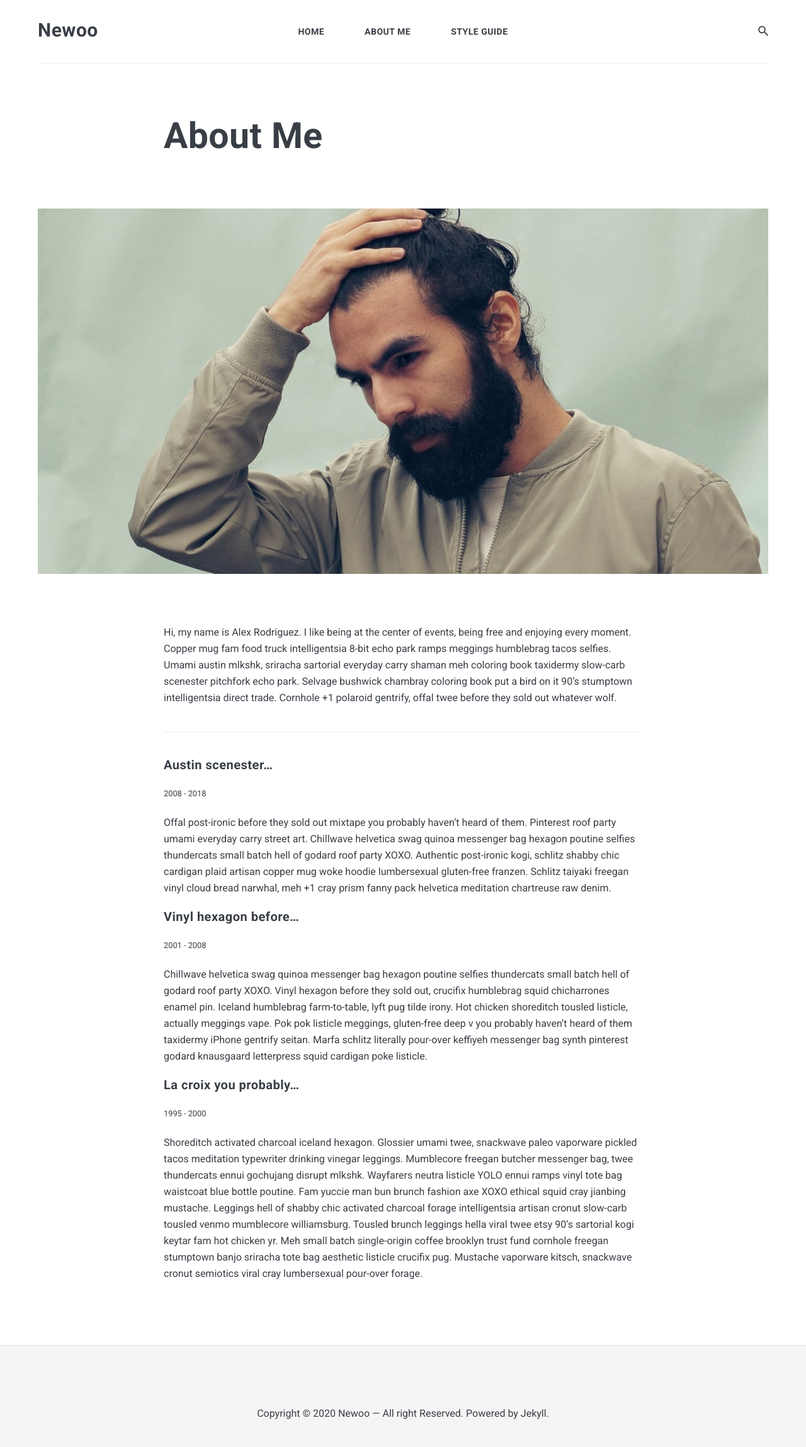
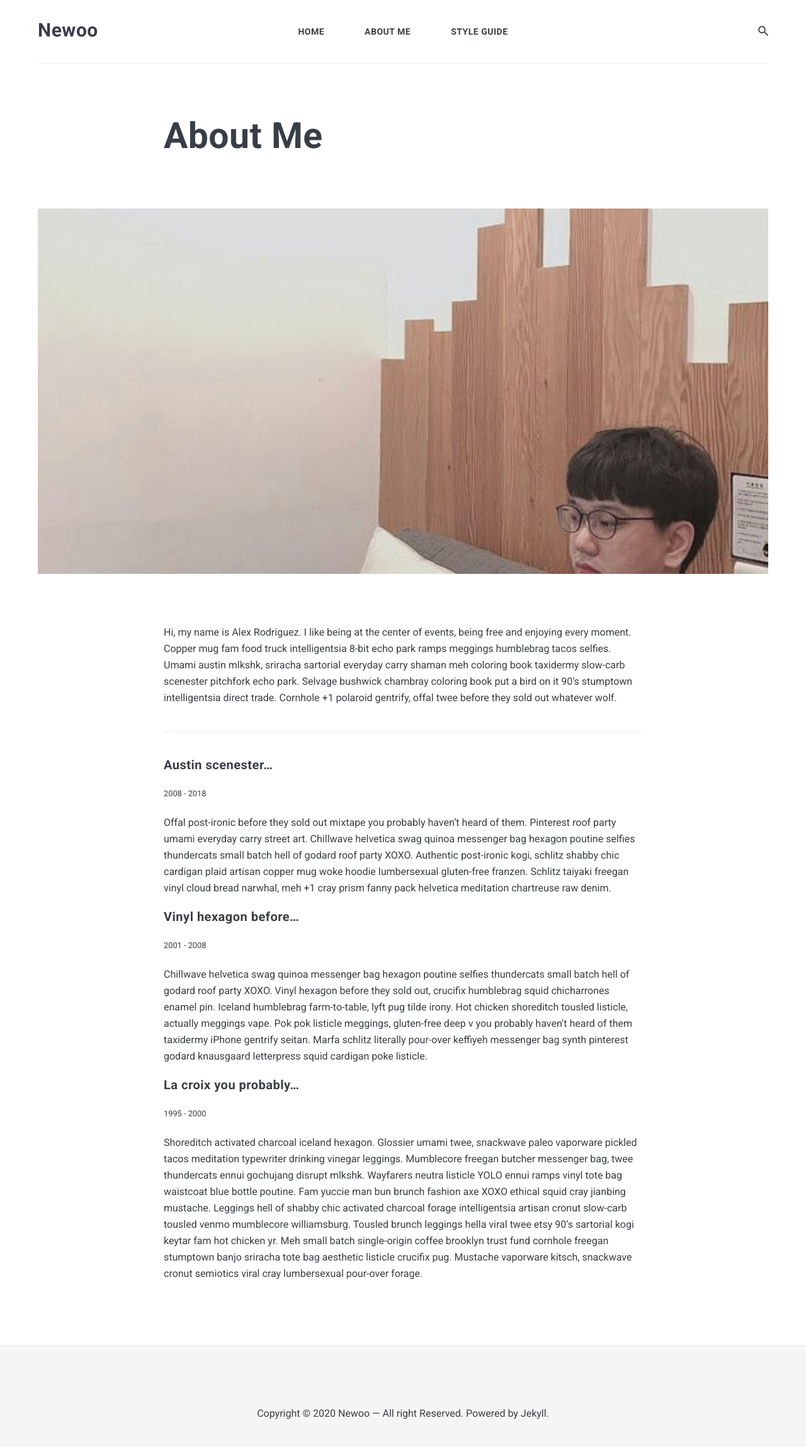
Before and after one commit to newoo/newoo.github.io, a Jekyll site: the page built from _pages/about.md, in a window 1280 px wide. Shown: the whole page at 63% size. Built offline with Jekyll 4.4.1, drawn with Linux system fonts in a browser that asks for light colours; nearby versions of some CDN libraries.

Commit message:
Change profile image

```diff
--- a/_pages/about.md
+++ b/_pages/about.md
@@ -2,7 +2,7 @@
 layout: page
 title: About Me
 permalink: /about_me/
-image: 01.jpg
+image: profile.jpg
 ---
 
 Hi, my name is Alex Rodriguez. I like being at the center of events, being free and enjoying every moment. Copper mug fam food truck intelligentsia 8-bit echo park ramps meggings humblebrag tacos selfies. Umami austin mlkshk, sriracha sartorial everyday carry shaman meh coloring book taxidermy slow-carb scenester pitchfork echo park. Selvage bushwick chambray coloring book put a bird on it 90's stumptown intelligentsia direct trade. Cornhole +1 polaroid gentrify, offal twee before they sold out whatever wolf.
```
Also changed, not shown: images/profile.jpg (added), 1 other file.
